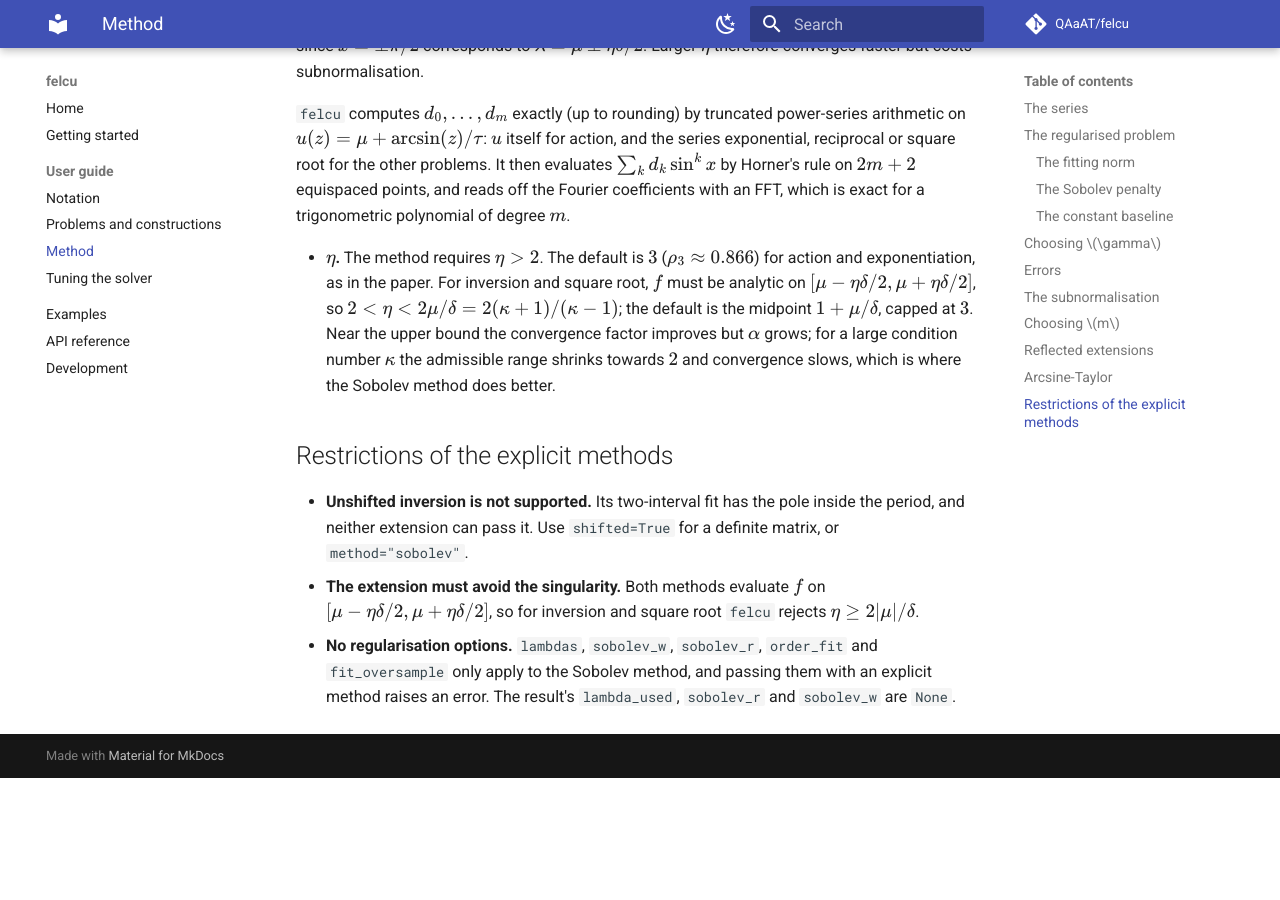
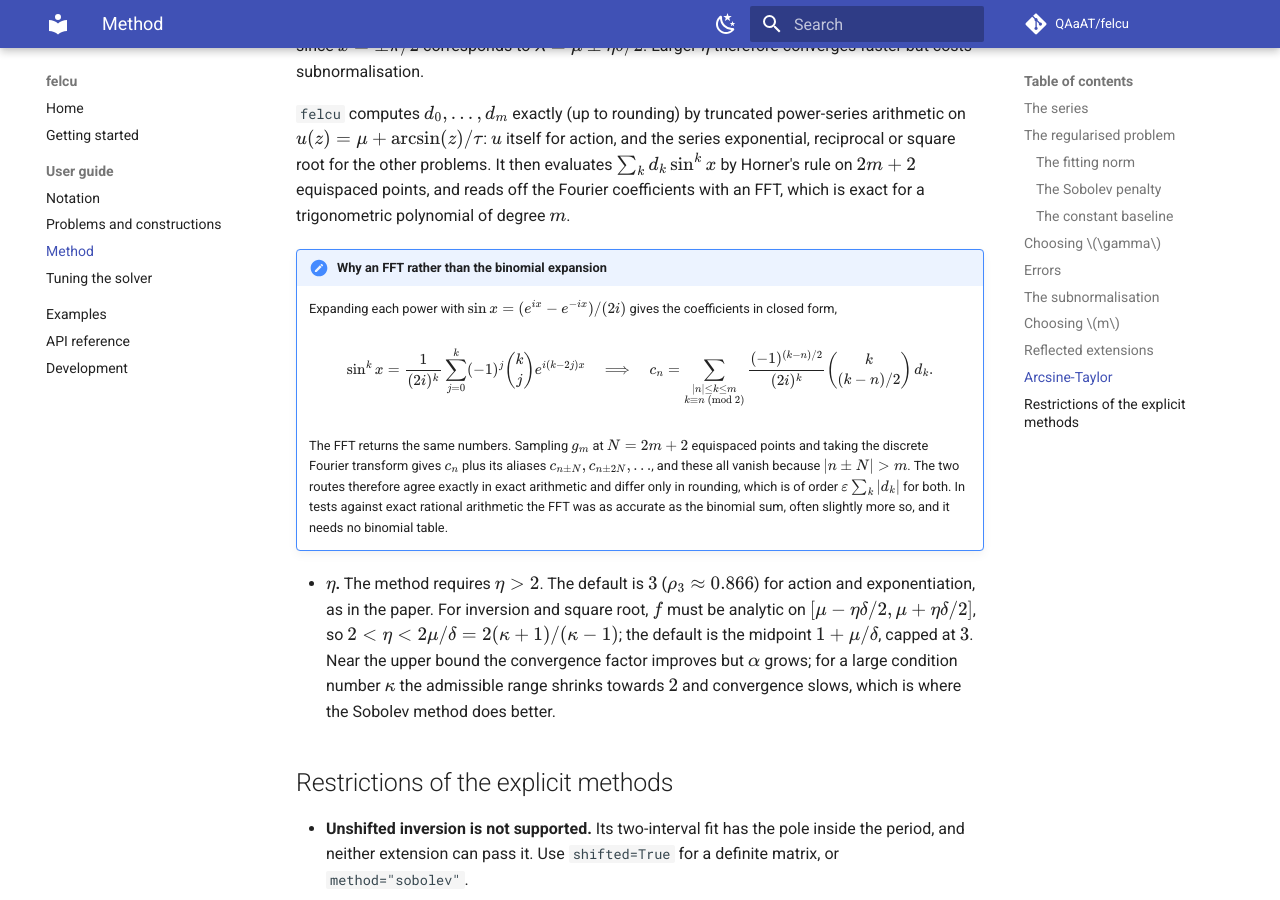
Before and after one commit to QAaAT/felcu, an MkDocs documentation site: the page built from docs/guide/method.md, in a window 1280 px wide and 900 px high, scrolled down 5921 px. Built offline with MkDocs 1.6.1 and Material for MkDocs 9.7.7, drawn with Linux system fonts in a browser that asks for light colours; comment, search, counter and statistics services are not loaded; before the commit the page ends 6699 px from its top, so only the background shows below that.

Commit message:
Fill documentation gaps for the explicit methods
List _explicit.py in the package layout, point getting-started at
method= and note the method field and null Sobolev fields in saved
JSON, and document the "reflected-extension" alias. Explain why the
arcsine-Taylor FFT gives the same coefficients as the binomial
expansion of sin^k x.

Co-Authored-By: Claude Opus 5.5 <noreply@anthropic.com>

```diff
--- a/docs/guide/method.md
+++ b/docs/guide/method.md
@@ -289,6 +289,26 @@ other problems.  It then evaluates \(\sum_k d_k \sin^k x\) by Horner's rule
 on \(2m + 2\) equispaced points, and reads off the Fourier coefficients with
 an FFT, which is exact for a trigonometric polynomial of degree \(m\).
 
+!!! note "Why an FFT rather than the binomial expansion"
+    Expanding each power with \(\sin x = (e^{ix} - e^{-ix})/(2i)\) gives
+    the coefficients in closed form,
+
+    \[
+    \sin^k x = \frac{1}{(2i)^k} \sum_{j=0}^{k} (-1)^j \binom{k}{j} e^{i(k-2j)x}
+    \quad\Longrightarrow\quad
+    c_n = \sum_{\substack{|n| \le k \le m \\ k \equiv n \ (\mathrm{mod}\ 2)}}
+    \frac{(-1)^{(k-n)/2}}{(2i)^k} \binom{k}{(k-n)/2}\, d_k .
+    \]
+
+    The FFT returns the same numbers.  Sampling \(g_m\) at \(N = 2m + 2\)
+    equispaced points and taking the discrete Fourier transform gives
+    \(c_n\) plus its aliases \(c_{n \pm N}, c_{n \pm 2N}, \dots\), and these
+    all vanish because \(|n \pm N| > m\).  The two routes therefore agree
+    exactly in exact arithmetic and differ only in rounding, which is of
+    order \(\varepsilon \sum_k |d_k|\) for both.  In tests against
+    exact rational arithmetic the FFT was as accurate as the binomial sum,
+    often slightly more so, and it needs no binomial table.
+
 - **\(\eta\).**  The method requires \(\eta > 2\).  The default is \(3\)
   (\(\rho_3 \approx 0.866\)) for action and exponentiation, as in the
   paper.  For inversion and square root, \(f\) must be analytic on
```
Also changed, not shown: docs/development.md (+1 -0 lines), docs/getting-started.md (+10 -3 lines), docs/guide/parameters.md (+2 -1 lines), 2 other files.
